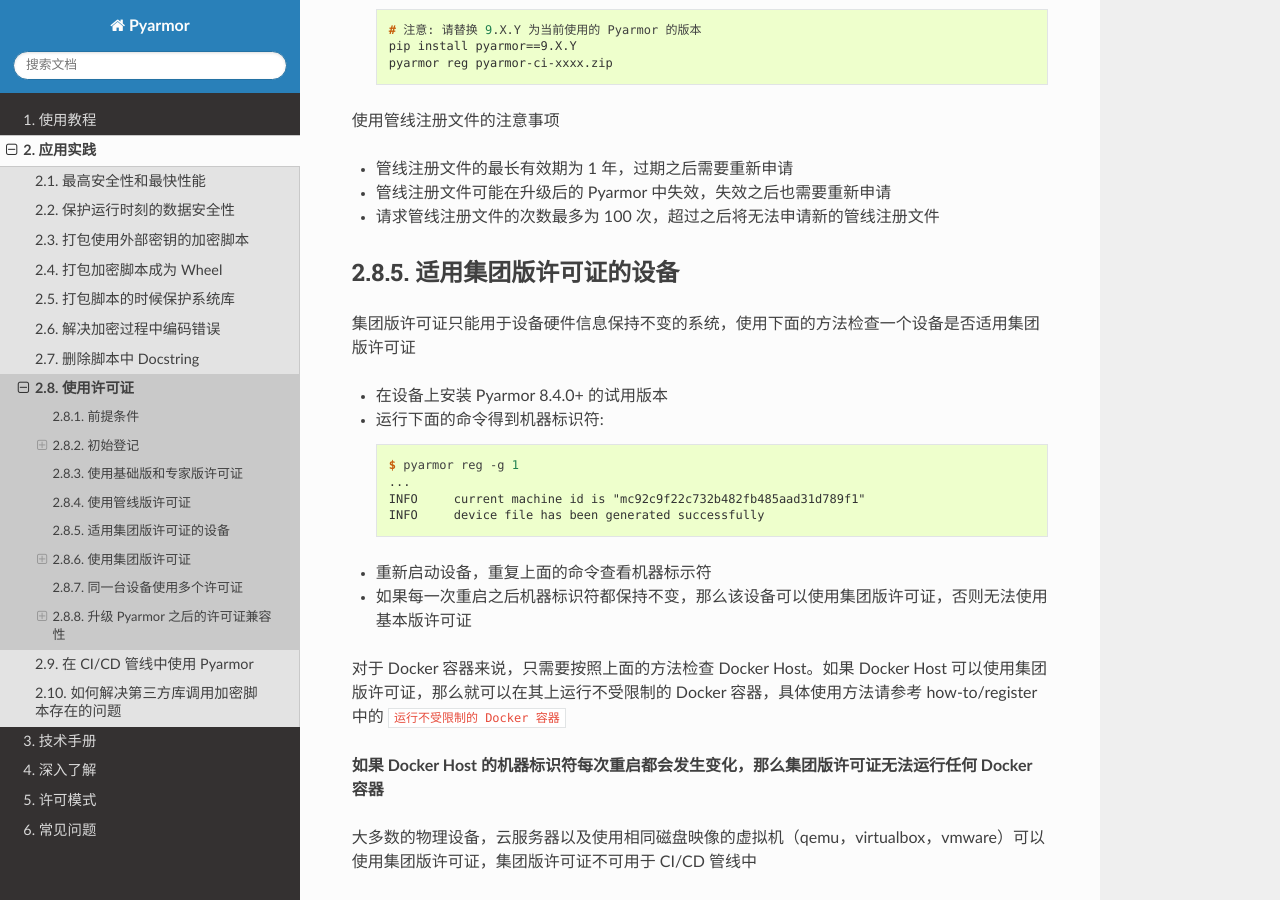
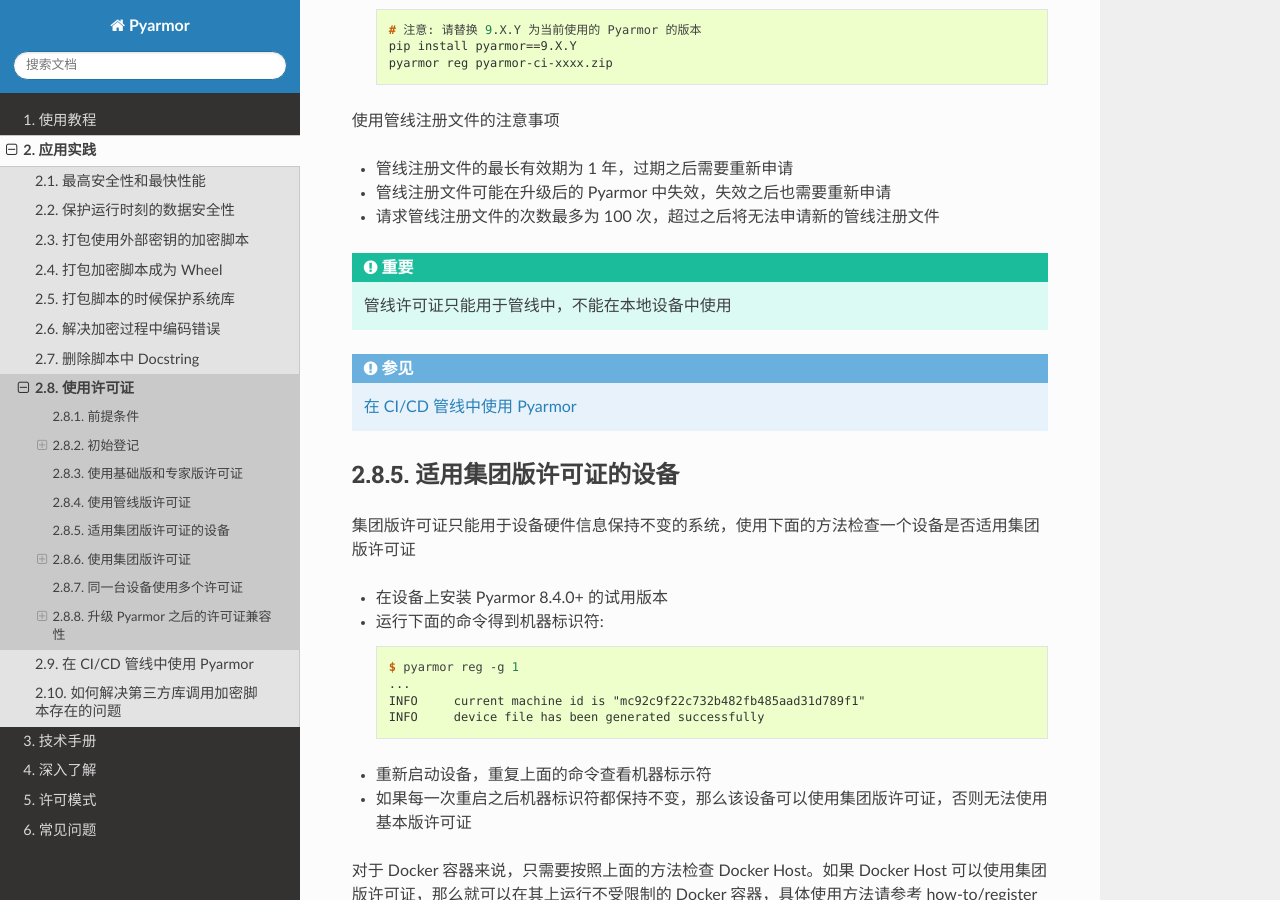
Before and after one commit to dashingsoft/pyarmor-docs-zh, a Sphinx documentation site: the page built from docs/how-to/register.rst, in a window 1280 px wide and 900 px high, scrolled down 2820 px. Built offline with Sphinx 7.4.7 and the Read the Docs theme 3.1.0, drawn with Linux system fonts in a browser that asks for light colours.

Commit message:
说明管线许可证只可用于管线中

```diff
--- a/docs/how-to/register.rst
+++ b/docs/how-to/register.rst
@@ -106,6 +106,12 @@
 - 管线注册文件的最长有效期为 1 年，过期之后需要重新申请
 - 管线注册文件可能在升级后的 Pyarmor 中失效，失效之后也需要重新申请
 - 请求管线注册文件的次数最多为 100 次，超过之后将无法申请新的管线注册文件
+
+.. important::
+
+   管线许可证只能用于管线中，不能在本地设备中使用
+
+.. seealso:: :doc:`ci`
 
 ..
   在 Docker 或者 CI 管线 中注册 Pyarmor 基础版/专家版许可证的基本方法同上，但是在一天之内运行的 Pyarmor 的 Docker 数量有限制，不能超过 100 个。如果需要在一天之内运行超过 100 个的 Docker 容器，请使用集团版许可证。并且同时运行的 Docker 容器或者 Runner 的数量不能超过 3 个，如果超过这个数量，最好每隔半分钟之后启动一个 Docker 容器或者 Runner，同时运行太多的 `pyarmor reg` 命令会导致许可证服务器返回 HTTP 500 的错误并导致注册失败。
--- a/docs/licenses.rst
+++ b/docs/licenses.rst
@@ -81,7 +81,7 @@
    - RFT 加密模式，是指通过重命名脚本中的函数，类，方法和变量的名称来保护脚本的功能
    - BCC 加密模式，是指把 Python 脚本中部分函数转换成为对应的 C 函数，通过编译直接生成机器指令代码，从而对脚本进行保护的功能
 .. [#] 离线加密，是指使用 Pyarmor 加密脚本的设备可以离线加密脚本，而不需要在线验证 Pyarmor 许可证
-.. [#] 最多可以安装 Pyarmor 的构建设备数目
+.. [#] 最多可以安装 Pyarmor 的构建设备数目，管线许可证不可用于本地设备
 .. [#] 在本地设备上面运行不受限制 Docker 容器，本地设备可以离线或者在私有网络
 .. [#] 使用 Pyarmor 许可证在 CI/CD pipeline 需要额外的选项和命令
 
```
Also changed, not shown: other parts of docs/how-to/register.rst (+1 -1 lines), other parts of docs/licenses.rst (+1 -1 lines).
